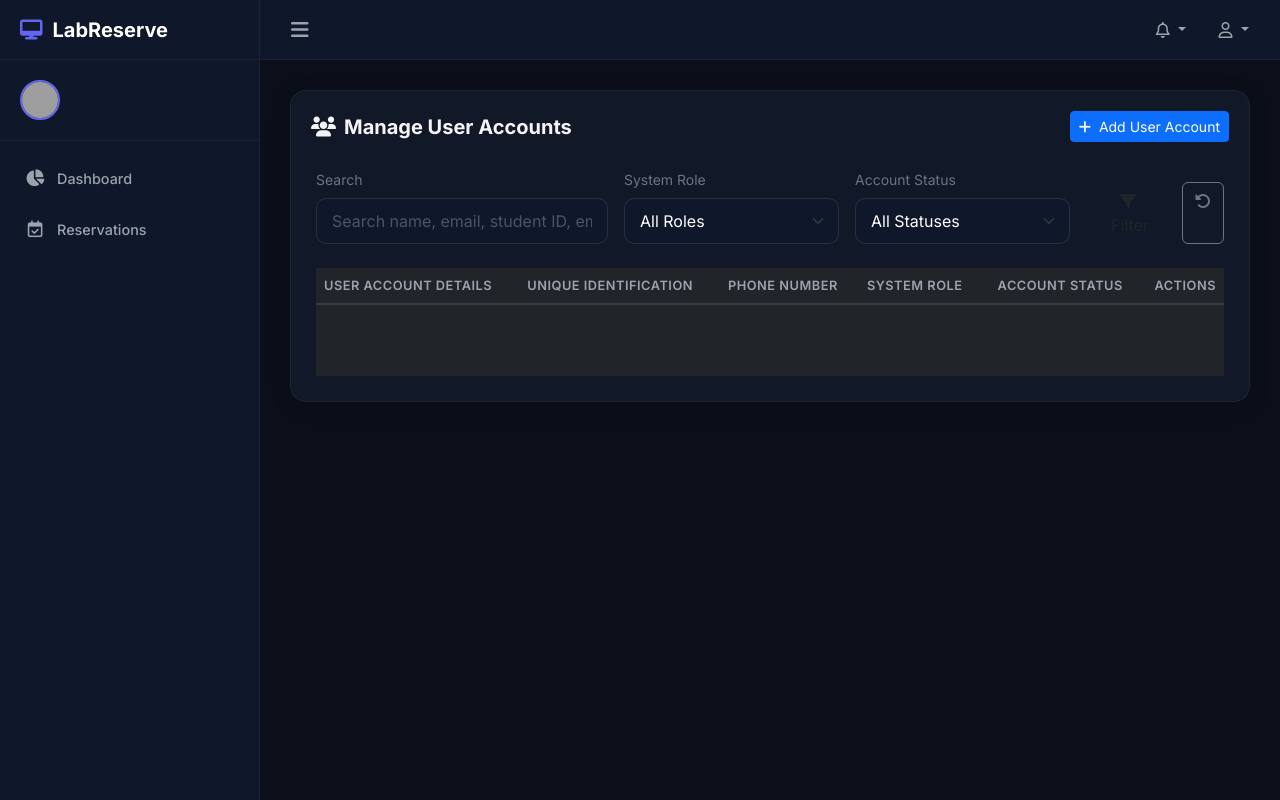
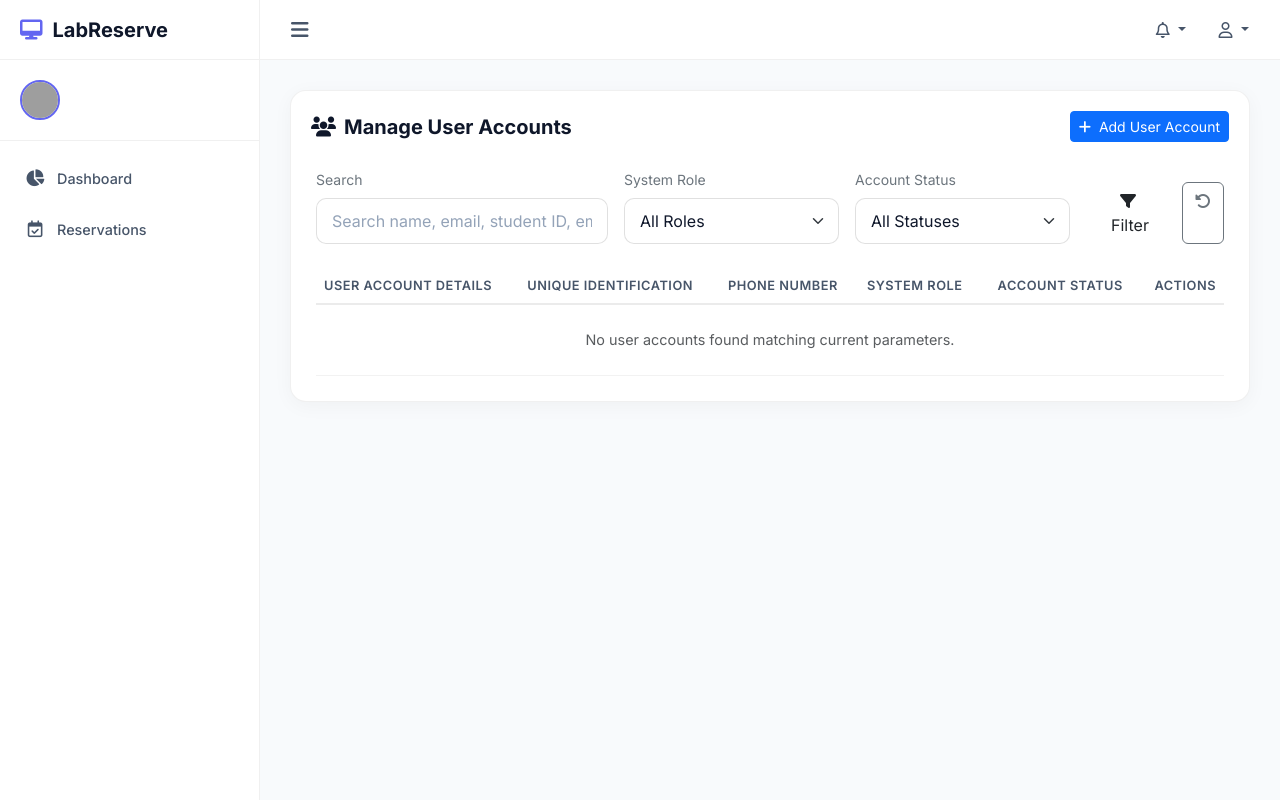
Before and after one commit to Phoomss/CRS, a PHP site: template views/users/index.php in a window 1280 px wide. Run offline with PHP 8.4, Linux system fonts and the light colour scheme; the template is opened without the code that fills it, so the values that code supplies are empty; some libraries are stand-ins or nearby versions; grey boxes are pictures that could not be loaded.

Commit message:
Remove version specification from docker-compose.yml and update main.php styles for light mode

```diff
--- a/docker-compose.yml
+++ b/docker-compose.yml
@@ -1,5 +1,3 @@
-version: '3.8'
-
 services:
   web:
     build:
--- a/views/layouts/main.php
+++ b/views/layouts/main.php
@@ -28,14 +28,14 @@
         :root {
             --sidebar-width: 260px;
             --navbar-height: 60px;
-            --bg-color: #0b0f19;
-            --card-bg: #111827;
-            --card-border: rgba(255, 255, 255, 0.05);
-            --text-primary: #f3f4f6;
-            --text-secondary: #9ca3af;
+            --bg-color: #f8fafc;
+            --card-bg: #ffffff;
+            --card-border: rgba(0, 0, 0, 0.06);
+            --text-primary: #0f172a;
+            --text-secondary: #475569;
             --accent-color: #6366f1;
             --accent-hover: #4f46e5;
-            --sidebar-bg: #0f172a;
+            --sidebar-bg: #ffffff;
         }
 
         body {
@@ -56,7 +56,7 @@
         #sidebar {
             width: var(--sidebar-width);
             background-color: var(--sidebar-bg);
-            border-right: 1px solid rgba(255, 255, 255, 0.05);
+            border-right: 1px solid rgba(0, 0, 0, 0.06);
             transition: all 0.3s ease;
             z-index: 1000;
             display: flex;
@@ -72,10 +72,10 @@
             display: flex;
             align-items: center;
             padding: 0 20px;
-            border-bottom: 1px solid rgba(255, 255, 255, 0.05);
+            border-bottom: 1px solid rgba(0, 0, 0, 0.06);
             font-size: 1.25rem;
             font-weight: 700;
-            color: #fff;
+            color: #0f172a;
             text-decoration: none;
         }
 
@@ -86,7 +86,7 @@
 
         .sidebar-user {
             padding: 20px;
-            border-bottom: 1px solid rgba(255, 255, 255, 0.05);
+            border-bottom: 1px solid rgba(0, 0, 0, 0.06);
             display: flex;
             align-items: center;
         }
@@ -102,7 +102,7 @@
         .sidebar-user .user-name {
             font-weight: 600;
             font-size: 0.9rem;
-            color: #fff;
+            color: #0f172a;
         }
 
         .sidebar-user .user-role {
@@ -141,8 +141,8 @@
         }
 
         .sidebar-link:hover, .sidebar-item.active .sidebar-link {
-            background-color: rgba(99, 102, 241, 0.1);
-            color: #fff;
+            background-color: rgba(99, 102, 241, 0.06);
+            color: var(--accent-color);
         }
 
         .sidebar-item.active .sidebar-link i {
@@ -159,8 +159,8 @@
 
         .top-navbar {
             height: var(--navbar-height);
-            background-color: var(--sidebar-bg);
-            border-bottom: 1px solid rgba(255, 255, 255, 0.05);
+            background-color: #ffffff;
+            border-bottom: 1px solid rgba(0, 0, 0, 0.06);
             display: flex;
             align-items: center;
             justify-content: space-between;
@@ -177,7 +177,7 @@
         }
 
         .toggle-btn:hover {
-            color: #fff;
+            color: #000;
         }
 
         .navbar-actions {
@@ -195,7 +195,7 @@
         }
 
         .nav-dropdown-btn:hover {
-            color: #fff;
+            color: #000;
         }
 
         .nav-dropdown-btn .badge {
@@ -218,13 +218,13 @@
             background-color: var(--card-bg);
             border: 1px solid var(--card-border);
             border-radius: 16px;
-            box-shadow: 0 4px 20px rgba(0, 0, 0, 0.15);
+            box-shadow: 0 4px 20px rgba(0, 0, 0, 0.04);
             color: var(--text-primary);
         }
 
         .card-header {
             background-color: transparent;
-            border-bottom: 1px solid rgba(255, 255, 255, 0.05);
+            border-bottom: 1px solid rgba(0, 0, 0, 0.06);
             padding: 20px;
             font-weight: 600;
             display: flex;
@@ -236,44 +236,49 @@
             padding: 25px;
         }
 
-        /* Modal styling overrides for dark mode */
+        /* Modal styling overrides for light mode */
         .modal-content {
-            background-color: var(--card-bg);
-            border: 1px solid var(--card-border);
+            background-color: #ffffff;
+            border: 1px solid rgba(0, 0, 0, 0.1);
             color: var(--text-primary);
             border-radius: 20px;
+            box-shadow: 0 15px 50px rgba(0, 0, 0, 0.15);
         }
 
         .modal-header {
-            border-bottom: 1px solid rgba(255, 255, 255, 0.05);
+            border-bottom: 1px solid rgba(0, 0, 0, 0.06);
+        }
+
+        .modal-header .btn-close {
+            filter: none !important;
         }
 
         .modal-footer {
-            border-top: 1px solid rgba(255, 255, 255, 0.05);
+            border-top: 1px solid rgba(0, 0, 0, 0.06);
         }
 
         .form-control, .form-select {
-            background-color: #0f172a;
-            border: 1px solid rgba(255, 255, 255, 0.1);
-            color: #fff;
+            background-color: #ffffff;
+            border: 1px solid rgba(0, 0, 0, 0.12);
+            color: #0f172a;
             border-radius: 10px;
             padding: 10px 15px;
         }
 
         .form-control:focus, .form-select:focus {
-            background-color: #0f172a;
-            color: #fff;
+            background-color: #ffffff;
+            color: #0f172a;
             border-color: var(--accent-color);
-            box-shadow: 0 0 0 3px rgba(99, 102, 241, 0.25);
+            box-shadow: 0 0 0 3px rgba(99, 102, 241, 0.15);
         }
 
         .form-control::placeholder {
-            color: #4b5563;
+            color: #94a3b8;
         }
 
         .table {
             color: var(--text-primary);
-            border-color: rgba(255, 255, 255, 0.05);
+            border-color: rgba(0, 0, 0, 0.06);
         }
 
         .table th {
@@ -282,13 +287,68 @@
             font-size: 0.8rem;
             letter-spacing: 0.5px;
             color: var(--text-secondary);
-            border-bottom: 2px solid rgba(255, 255, 255, 0.1);
+            border-bottom: 2px solid rgba(0, 0, 0, 0.08);
         }
 
         .table td {
             vertical-align: middle;
             font-size: 0.9rem;
-            border-bottom: 1px solid rgba(255, 255, 255, 0.05);
+            border-bottom: 1px solid rgba(0, 0, 0, 0.05);
+        }
+
+        /* Force dark tables/dropdowns in views to render as light mode */
+        .table-dark {
+            --bs-table-bg: #ffffff !important;
+            --bs-table-color: #0f172a !important;
+            --bs-table-border-color: rgba(0, 0, 0, 0.05) !important;
+            --bs-table-hover-bg: rgba(0, 0, 0, 0.02) !important;
+        }
+
+        .dropdown-menu-dark {
+            --bs-dropdown-bg: #ffffff !important;
+            --bs-dropdown-color: #0f172a !important;
+            --bs-dropdown-link-color: #475569 !important;
+            --bs-dropdown-link-hover-bg: rgba(99, 102, 241, 0.06) !important;
+            --bs-dropdown-link-hover-color: var(--accent-color) !important;
+            border: 1px solid rgba(0, 0, 0, 0.08) !important;
+            box-shadow: 0 10px 30px rgba(0, 0, 0, 0.08) !important;
+        }
+
+        .dropdown-header {
+            color: #94a3b8 !important;
+            border-bottom-color: rgba(0, 0, 0, 0.05) !important;
+        }
+
+        .dropdown-divider {
+            border-color: rgba(0, 0, 0, 0.06) !important;
+        }
+
+        .bg-dark.bg-opacity-20 {
+            background-color: #f1f5f9 !important;
+            border-color: rgba(0, 0, 0, 0.05) !important;
+        }
+
+        .bg-dark {
+            background-color: #f8fafc !important;
+        }
+
+        .pc-card {
+            background-color: #ffffff !important;
+            border-color: rgba(0, 0, 0, 0.08) !important;
+        }
+
+        .pc-card label {
+            color: #0f172a !important;
+        }
+
+        .activity-timeline .text-white {
+            color: #0f172a !important;
+        }
+
+        .swal2-popup {
+            background-color: #ffffff !important;
+            color: #0f172a !important;
+            box-shadow: 0 15px 45px rgba(0, 0, 0, 0.1) !important;
         }
 
         /* Custom Badges */
```
